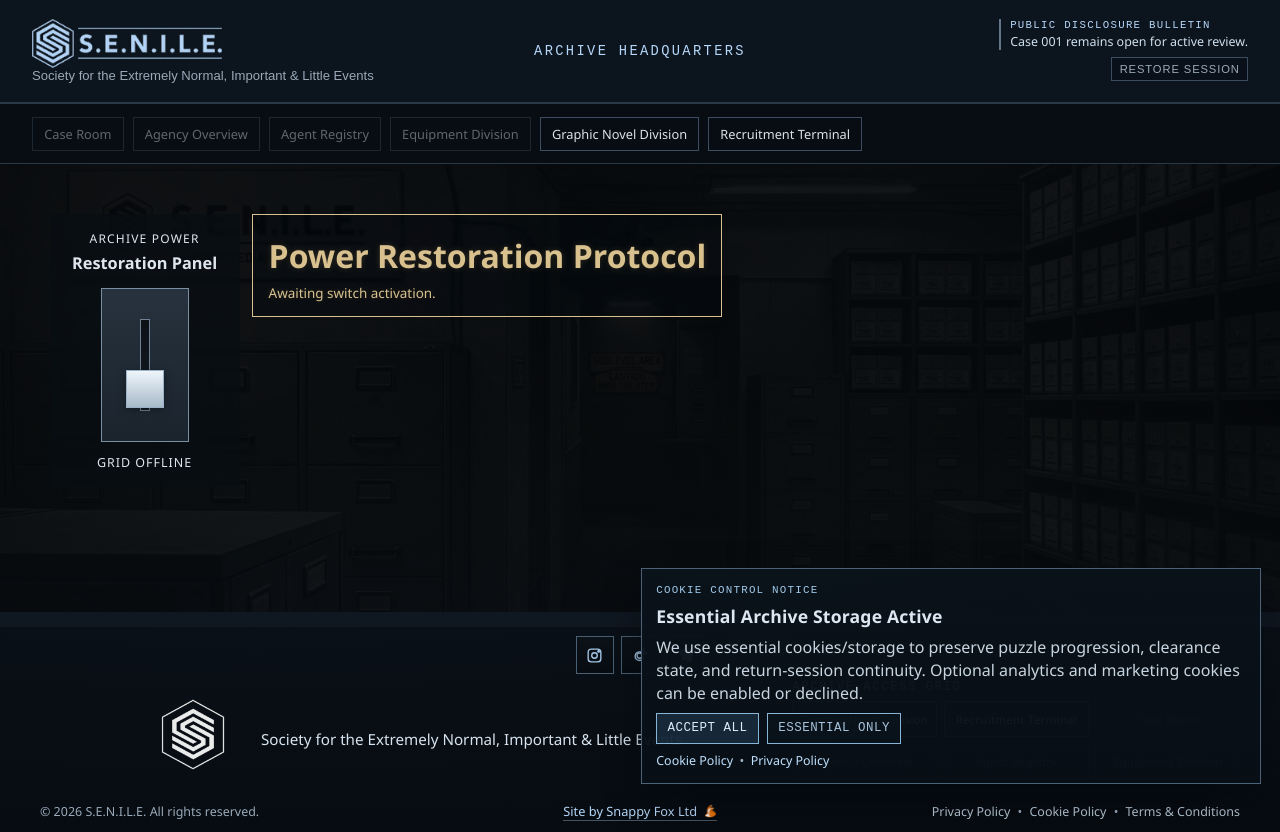
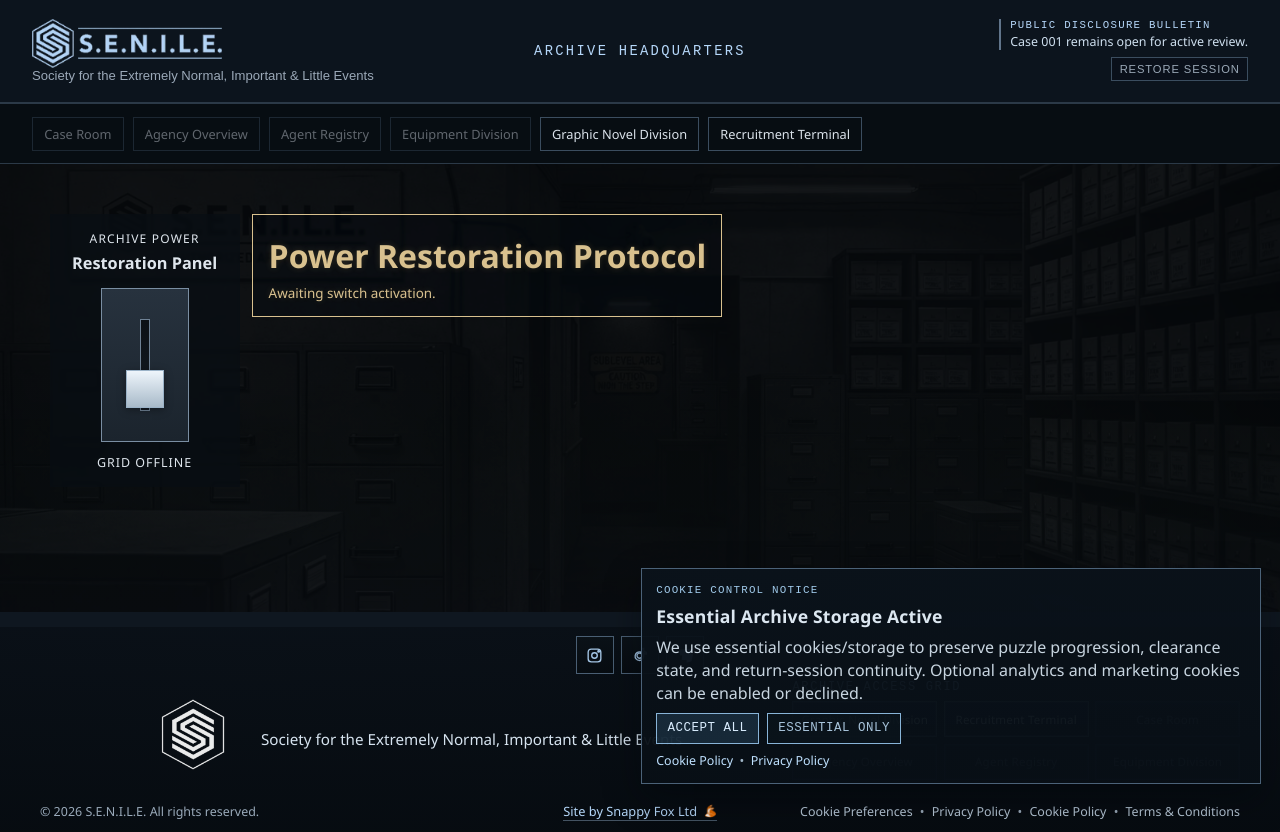
Before and after one commit to Toktics/senile, a Next.js app: page / in a window 1280 px wide. Built offline with nearby package versions, Linux system fonts and the light colour scheme.

Commit message:
Add footer Cookie Preferences control to reopen consent banner

```diff
--- a/src/components/cookie-consent-banner.tsx
+++ b/src/components/cookie-consent-banner.tsx
@@ -1,7 +1,7 @@
 "use client";
 
 import Link from "next/link";
-import { useState } from "react";
+import { useEffect, useState } from "react";
 import styles from "@/components/cookie-consent-banner.module.css";
 
 type ConsentState = {
@@ -41,6 +41,14 @@ export function CookieConsentBanner() {
     }
     return !readConsent();
   });
+
+  useEffect(() => {
+    const openPreferences = () => setOpen(true);
+    window.addEventListener("open-cookie-preferences", openPreferences);
+    return () => {
+      window.removeEventListener("open-cookie-preferences", openPreferences);
+    };
+  }, []);
 
   const acceptAll = () => {
     writeConsent({
--- a/src/components/site-footer.module.css
+++ b/src/components/site-footer.module.css
@@ -170,6 +170,15 @@
   color: #b7c8d8;
 }
 
+.policyButton {
+  border: 0;
+  background: transparent;
+  color: #b7c8d8;
+  font: inherit;
+  cursor: pointer;
+  padding: 0;
+}
+
 .deniedBackdrop {
   position: fixed;
   inset: 0;
--- a/src/components/site-footer.tsx
+++ b/src/components/site-footer.tsx
@@ -56,6 +56,10 @@ export function SiteFooter() {
       setDeniedMessage("Clearance Level Insufficient. Validate internal systems through Agency Overview.");
     }
     setShowDenied(true);
+  };
+
+  const handleOpenCookiePreferences = () => {
+    window.dispatchEvent(new Event("open-cookie-preferences"));
   };
 
   return (
@@ -169,6 +173,10 @@ export function SiteFooter() {
               />
             </a>
             <div className={styles.policyRow}>
+              <button type="button" className={styles.policyButton} onClick={handleOpenCookiePreferences}>
+                Cookie Preferences
+              </button>
+              <span aria-hidden="true">•</span>
               <Link href="/privacy-policy">Privacy Policy</Link>
               <span aria-hidden="true">•</span>
               <Link href="/cookie-policy">Cookie Policy</Link>
```
